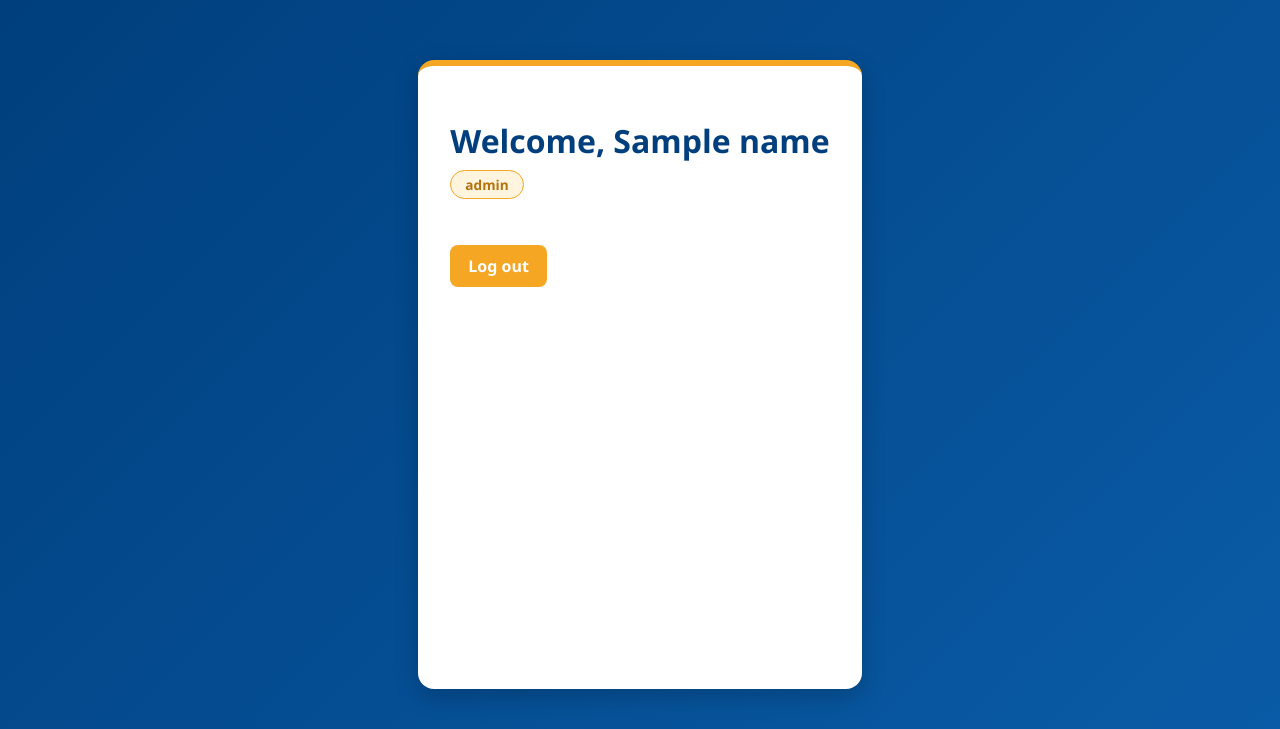
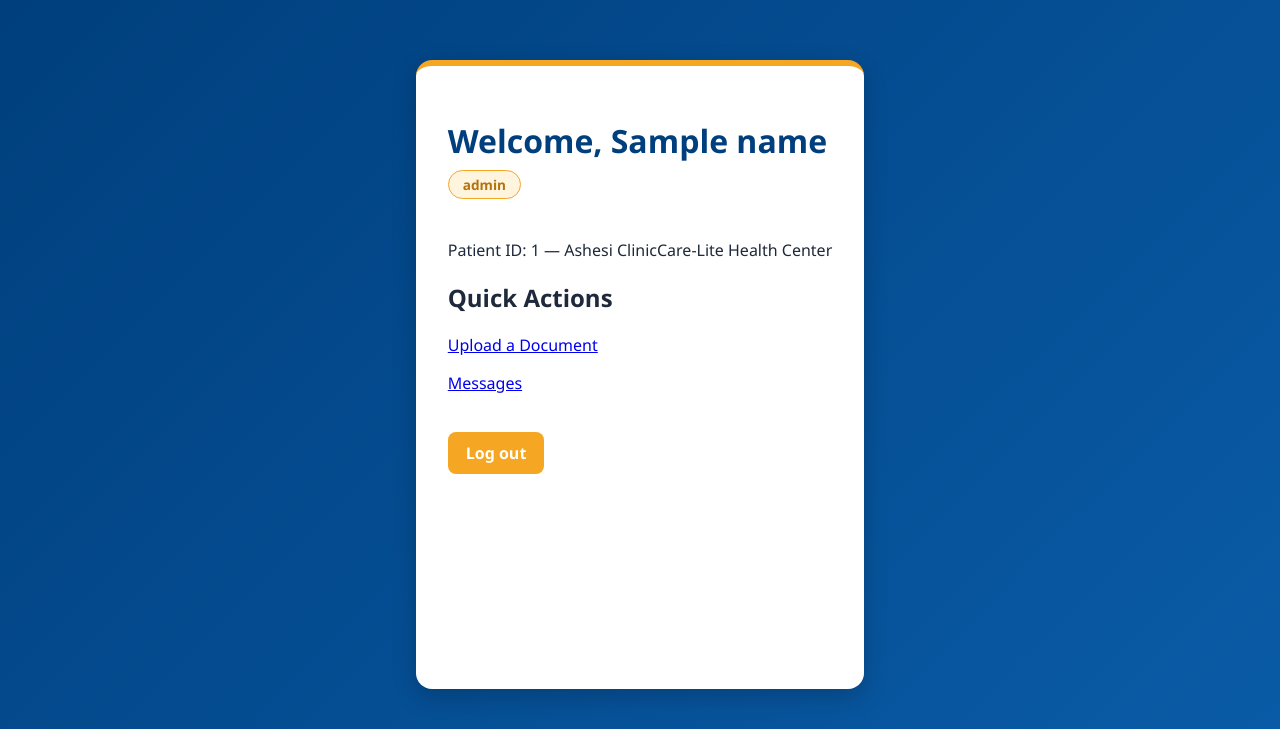
Before and after one commit to Josephgavor100/Integrated-Systems-Project, a Flask app: template cliniccare_lite/templates/dashboard.html in a window 1280 px wide. Shown: the top 729 px of the page. Run offline with Flask 3, Linux system fonts and the light colour scheme; the template is opened without the code that fills it: most values are stand-ins (such as "Sample title", 1, 10 or a date in 2020).

Commit message:
Add clinician seed account and /api/tasks endpoint for M2

```diff
--- a/cliniccare_lite/app.py
+++ b/cliniccare_lite/app.py
@@ -18,6 +18,9 @@ os.makedirs(app.config['UPLOAD_FOLDER'], exist_ok=True)
 
 # --- in-memory "database" ---
 users = {}
+# TEMPORARY: seed one clinician test account for team testing.
+# Public /register always creates patients only, by design.
+users["99999999"] = User("Test Clinician", "99999999", "clinician123", role="clinician")
 tasks = {}
 next_task_id = [1]
 messages = []
@@ -96,12 +99,11 @@ def login():
 
     return render_template('login.html')
 
-
 @app.route('/dashboard')
 @login_required
 def dashboard():
     user = users.get(session['user_id'])
-    return render_template('dashboard.html', name=user.name, role=user.role)
+    return render_template('dashboard.html', name=user.name, role=user.role, id_number=user.id_number)
 
 
 @app.route('/staff-only')
@@ -226,6 +228,21 @@ def analytics_dashboard():
     breakdown = calculate_category_breakdown(tasks)
     return render_template('analytics.html', avg_turnaround=avg_turnaround, breakdown=breakdown)
 
+@app.route('/api/tasks')
+@role_required('clinician')
+def api_tasks():
+    task_list = [
+        {
+            "task_id": t.task_id,
+            "patient_id": t.patient_id,
+            "category": t.category,
+            "created_at": t.created_at,
+            "resolved_at": t.resolved_at,
+        }
+        for t in tasks.values()
+    ]
+    return {"tasks": task_list}
+
 
 if __name__ == '__main__':
     app.run(debug=True)
--- a/cliniccare_lite/templates/analytics.html
+++ b/cliniccare_lite/templates/analytics.html
@@ -3,8 +3,14 @@
 <head>
     <title>Analytics - ClinicCare-Lite</title>
     <link rel="stylesheet" href="{{ url_for('static', filename='style.css') }}">
+    <script src="{{ url_for('static', filename='theme.js') }}" defer></script>
 </head>
 <body>
+    <div class="theme-picker">
+        <div class="theme-dot" style="background:#003f7d" onclick="setTheme('default')"></div>
+        <div class="theme-dot" style="background:#1c2b4a" onclick="setTheme('black-blue')"></div>
+        <div class="theme-dot" style="background:#dc2626" onclick="setTheme('white-red')"></div>
+    </div>
     <div class="container">
         <h1>Operational Analytics</h1>
         <h2>Average Review Turnaround</h2>
--- a/cliniccare_lite/templates/dashboard.html
+++ b/cliniccare_lite/templates/dashboard.html
@@ -3,12 +3,29 @@
 <head>
     <title>Dashboard - ClinicCare-Lite</title>
     <link rel="stylesheet" href="{{ url_for('static', filename='style.css') }}">
+    <script src="{{ url_for('static', filename='theme.js') }}" defer></script>
 </head>
 <body>
+    <div class="theme-picker">
+        <div class="theme-dot" style="background:#003f7d" onclick="setTheme('default')"></div>
+        <div class="theme-dot" style="background:#1c2b4a" onclick="setTheme('black-blue')"></div>
+        <div class="theme-dot" style="background:#dc2626" onclick="setTheme('white-red')"></div>
+    </div>
     <div class="container">
         <h1>Welcome, {{ name }}</h1>
         <span class="role-badge">{{ role }}</span>
-        <br><br>
+        <p>Patient ID: {{ id_number }} — Ashesi ClinicCare-Lite Health Center</p>
+
+        <h2>Quick Actions</h2>
+        <p><a href="{{ url_for('upload_file') }}">Upload a Document</a></p>
+        <p><a href="{{ url_for('view_messages') }}">Messages</a></p>
+
+        {% if role == 'clinician' %}
+        <p><a href="{{ url_for('review_queue') }}">Review Queue</a></p>
+        <p><a href="{{ url_for('analytics_dashboard') }}">Analytics</a></p>
+        {% endif %}
+
+        <br>
         <a class="logout" href="{{ url_for('logout') }}">Log out</a>
     </div>
     <footer>ClinicCare-Lite — Group 3 C'29</footer>
--- a/cliniccare_lite/templates/login.html
+++ b/cliniccare_lite/templates/login.html
@@ -3,8 +3,14 @@
 <head>
     <title>Login - ClinicCare-Lite</title>
     <link rel="stylesheet" href="{{ url_for('static', filename='style.css') }}">
+    <script src="{{ url_for('static', filename='theme.js') }}" defer></script>
 </head>
 <body>
+    <div class="theme-picker">
+        <div class="theme-dot" style="background:#003f7d" onclick="setTheme('default')"></div>
+        <div class="theme-dot" style="background:#1c2b4a" onclick="setTheme('black-blue')"></div>
+        <div class="theme-dot" style="background:#dc2626" onclick="setTheme('white-red')"></div>
+    </div>
     <div class="container">
         <h1>Log In</h1>
         {% with messages = get_flashed_messages() %}
--- a/cliniccare_lite/templates/messages.html
+++ b/cliniccare_lite/templates/messages.html
@@ -3,8 +3,14 @@
 <head>
     <title>Messages - ClinicCare-Lite</title>
     <link rel="stylesheet" href="{{ url_for('static', filename='style.css') }}">
+    <script src="{{ url_for('static', filename='theme.js') }}" defer></script>
 </head>
 <body>
+    <div class="theme-picker">
+        <div class="theme-dot" style="background:#003f7d" onclick="setTheme('default')"></div>
+        <div class="theme-dot" style="background:#1c2b4a" onclick="setTheme('black-blue')"></div>
+        <div class="theme-dot" style="background:#dc2626" onclick="setTheme('white-red')"></div>
+    </div>
     <div class="container">
         <h1>Your Messages</h1>
         <ul>
--- a/cliniccare_lite/templates/review_queue.html
+++ b/cliniccare_lite/templates/review_queue.html
@@ -3,8 +3,14 @@
 <head>
     <title>Review Queue - ClinicCare-Lite</title>
     <link rel="stylesheet" href="{{ url_for('static', filename='style.css') }}">
+    <script src="{{ url_for('static', filename='theme.js') }}" defer></script>
 </head>
 <body>
+    <div class="theme-picker">
+        <div class="theme-dot" style="background:#003f7d" onclick="setTheme('default')"></div>
+        <div class="theme-dot" style="background:#1c2b4a" onclick="setTheme('black-blue')"></div>
+        <div class="theme-dot" style="background:#dc2626" onclick="setTheme('white-red')"></div>
+    </div>
     <div class="container">
         <h1>Pending Tasks</h1>
         <ul>
--- a/cliniccare_lite/templates/upload.html
+++ b/cliniccare_lite/templates/upload.html
@@ -3,8 +3,14 @@
 <head>
     <title>Upload File - ClinicCare-Lite</title>
     <link rel="stylesheet" href="{{ url_for('static', filename='style.css') }}">
+    <script src="{{ url_for('static', filename='theme.js') }}" defer></script>
 </head>
 <body>
+    <div class="theme-picker">
+        <div class="theme-dot" style="background:#003f7d" onclick="setTheme('default')"></div>
+        <div class="theme-dot" style="background:#1c2b4a" onclick="setTheme('black-blue')"></div>
+        <div class="theme-dot" style="background:#dc2626" onclick="setTheme('white-red')"></div>
+    </div>
     <div class="container">
         <h1>Upload a Document</h1>
         {% with messages = get_flashed_messages() %}
```
Also changed, not shown: cliniccare_lite/templates/register.html (+7 -5 lines).
